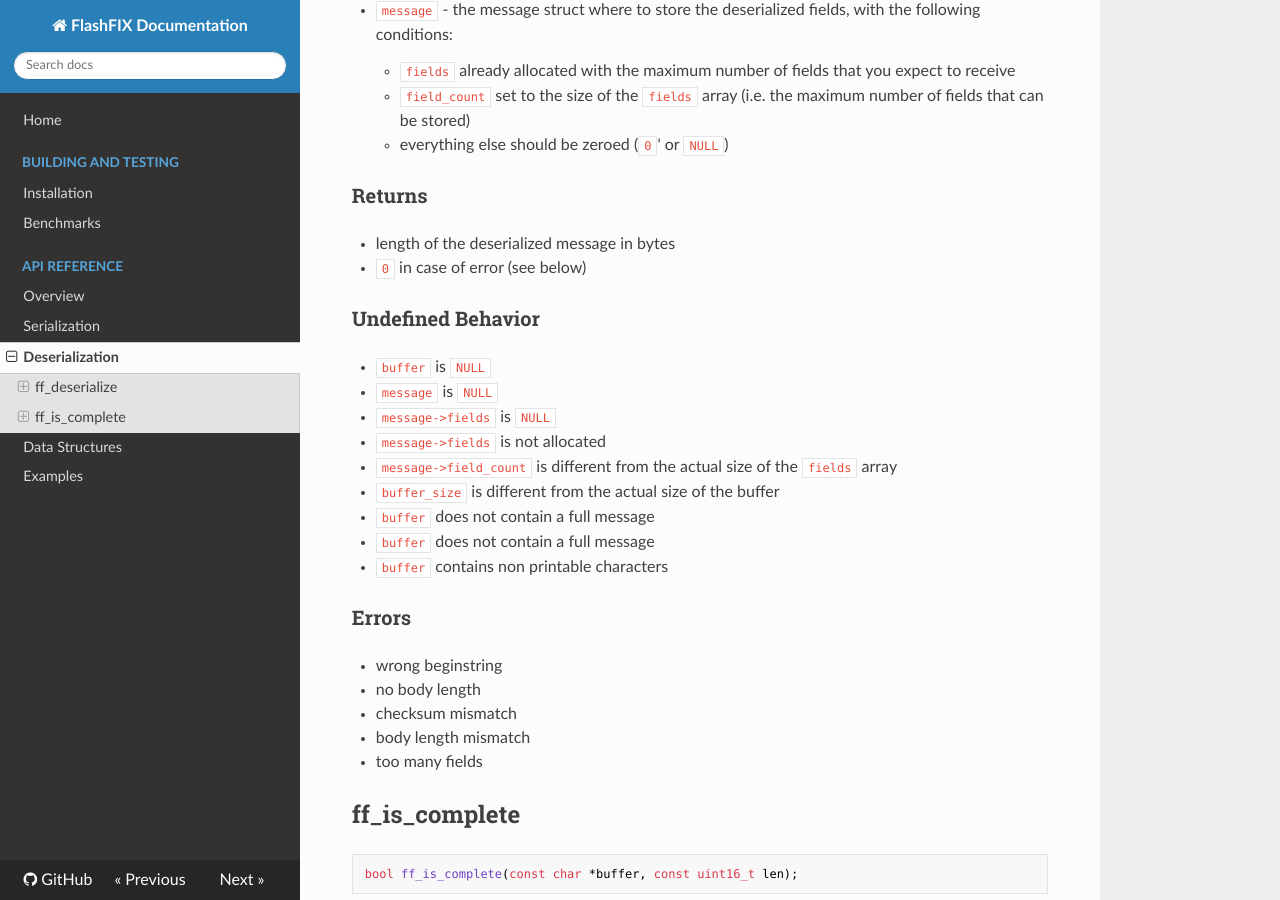
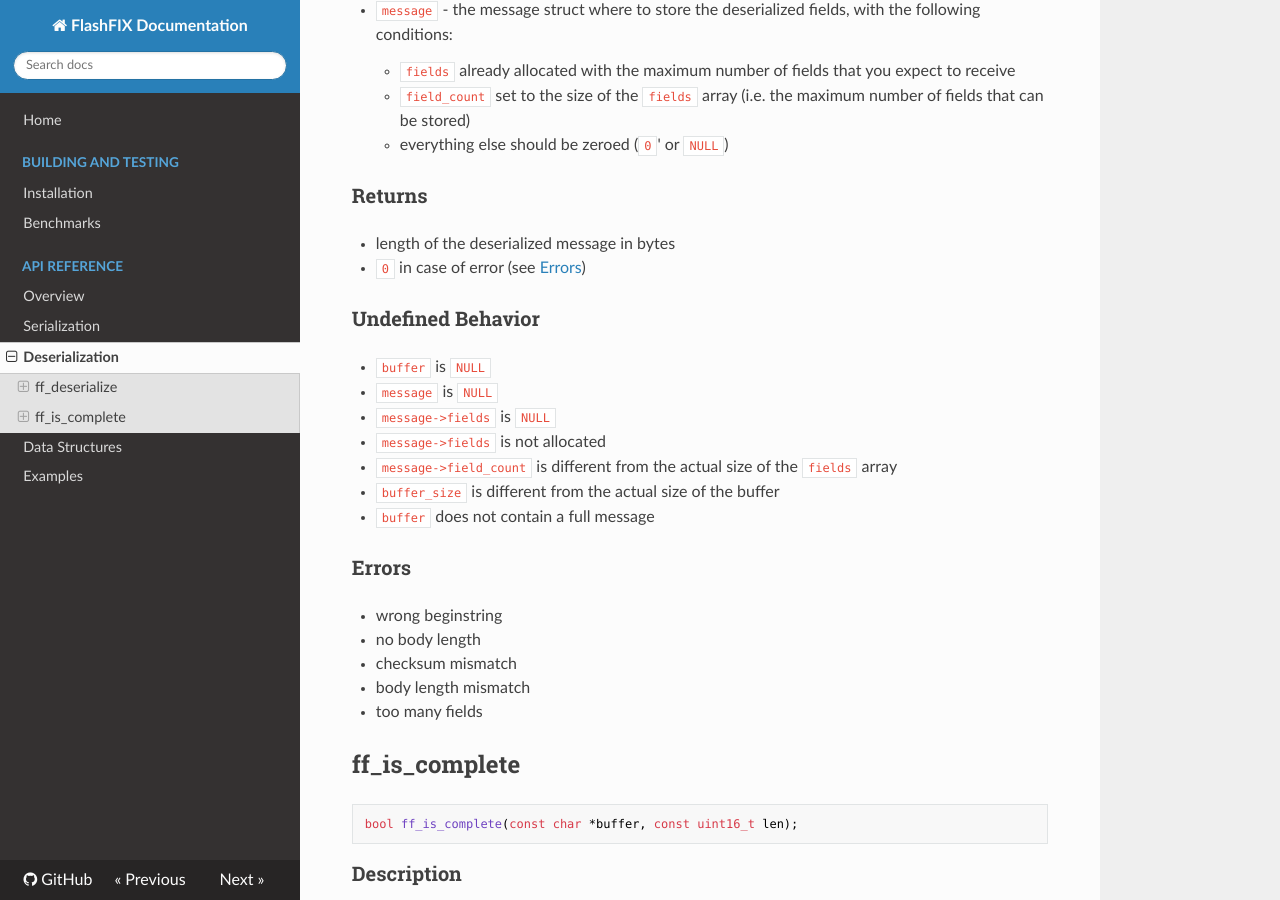
Before and after one commit to Raimo33/FlashFIX, an MkDocs documentation site: the page built from docs/api-reference/deserialization.md, in a window 1280 px wide and 900 px high, scrolled down 699 px. Built offline with MkDocs 1.6.1, drawn with Linux system fonts in a browser that asks for light colours; nearby versions of some CDN libraries.

Commit message:
Minor documentation changes

```diff
--- a/docs/api-reference/deserialization.md
+++ b/docs/api-reference/deserialization.md
@@ -27,7 +27,7 @@ deserializes a fix message by tokenizing the buffer **in place**: replacing `'='
 
 ### Returns
   - length of the deserialized message in bytes
-  - `0` in case of error (see below)
+  - `0` in case of error (see [Errors](#errors))
 
 ### Undefined Behavior
   - `buffer` is `NULL`
@@ -37,8 +37,6 @@ deserializes a fix message by tokenizing the buffer **in place**: replacing `'='
   - `message->field_count` is different from the actual size of the `fields` array
   - `buffer_size` is different from the actual size of the buffer
   - `buffer` does not contain a full message
-  - `buffer` does not contain a full message
-  - `buffer` contains non printable characters
 
 ### Errors
   - wrong beginstring
```
Also changed, not shown: docs/api-reference/serialization.md (+1 -3 lines).
